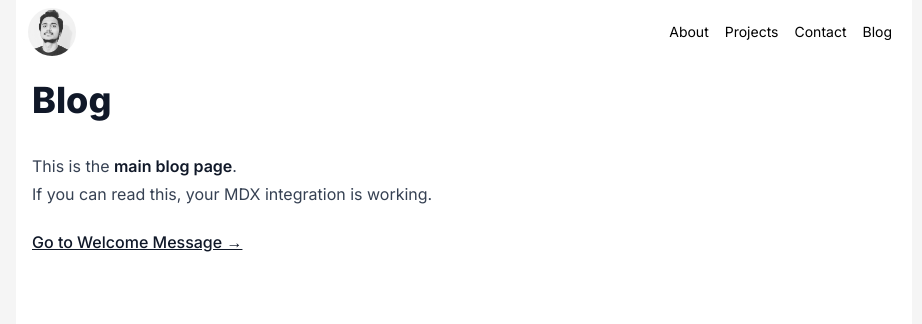
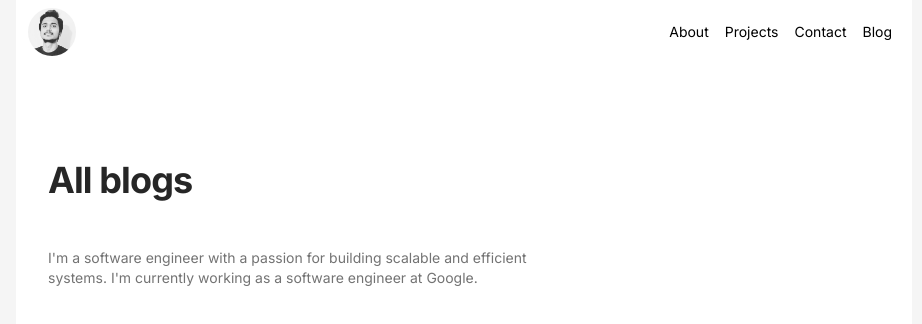
Before and after one commit to msanje/motion-final-project, a Next.js app: page /blog in a window 1280 px wide. Shown: the top 324 px of the page, without its empty margins (176-1098 px from the left). Built offline with nearby package versions, Linux system fonts and the light colour scheme.

Commit message:
single blog page view checkpoint - not working

```diff
--- /dev/null
+++ b/app/blog/[slug]/page.tsx
@@ -0,0 +1,28 @@
+import Container from "@/components/Container";
+import type { Metadata } from "next";
+import { MDXRemote } from "next-mdx-remote";
+import { promises as fs } from "fs";
+import path from "path";
+import { serialize } from "next-mdx-remote/serialize";
+
+export const metadata: Metadata = {
+  title: "All blogs - Sanjay Achar",
+  description: "All blogs",
+};
+
+export default async function SingleBlogsPage() {
+  const singleBlog = await fs.readFile(
+    path.join(process.cwd(), "app", "data", "tailwindcss-basics", "page.mdx"),
+    "utf-8",
+  );
+
+  const mdxSource = await serialize(singleBlog);
+
+  return (
+    <div className="flex items-start justify-start">
+      <Container className="min-h-[200vh] p-4 md:pt-20 md:pb-10">
+        <MDXRemote {...mdxSource} />
+      </Container>
+    </div>
+  );
+}
--- a/app/blog/page.mdx
+++ /dev/null
@@ -1,6 +0,0 @@
-# Blog
-
-This is the **main blog page**.
-If you can read this, your MDX integration is working.
-
-[Go to Welcome Message →](/blog/welcome-message)
--- /dev/null
+++ b/app/blog/page.tsx
@@ -0,0 +1,24 @@
+import Container from "@/components/Container";
+import type { Metadata } from "next";
+
+export const metadata: Metadata = {
+  title: "All blogs - Sanjay Achar",
+  description: "All blogs",
+};
+
+export default function BlogsPage() {
+  return (
+    <div className="flex items-start justify-start">
+      <Container className="min-h-[200vh] p-4 md:pt-20 md:pb-10">
+        <h1 className="text-primary text-2xl font-bold tracking-tight md:text-4xl">
+          All blogs
+        </h1>
+        <p className="text-secondary max-w-lg pt-4 text-sm md:text-sm">
+          I&apos;m a software engineer with a passion for building scalable and
+          efficient systems. I&apos;m currently working as a software engineer
+          at Google.
+        </p>
+      </Container>
+    </div>
+  );
+}
--- a/next.config.ts
+++ b/next.config.ts
@@ -2,6 +2,7 @@ import type { NextConfig } from "next";
 import createMDX from "@next/mdx";
 
 const nextConfig: NextConfig = {
+  transpilePackages: ["next-mdx-remote"],
   pageExtensions: ["js", "jsx", "md", "mdx", "ts", "tsx"],
   reactStrictMode: true,
   images: {
--- a/package.json
+++ b/package.json
@@ -16,6 +16,7 @@
     "lucide-react": "^0.553.0",
     "motion": "^12.23.24",
     "next": "16.0.1",
+    "next-mdx-remote": "^5.0.0",
     "react": "19.2.0",
     "react-dom": "19.2.0",
     "tailwind-merge": "^3.4.0"
```
Also changed, not shown: app/data/tailwindcss-basics/page.mdx (renamed from app/blog/tailwindcss-basics/page.mdx), app/data/welcome-message/page.mdx (renamed from app/blog/welcome-message/page.mdx), 1 other file (tests, documents, lock files or other folders).
